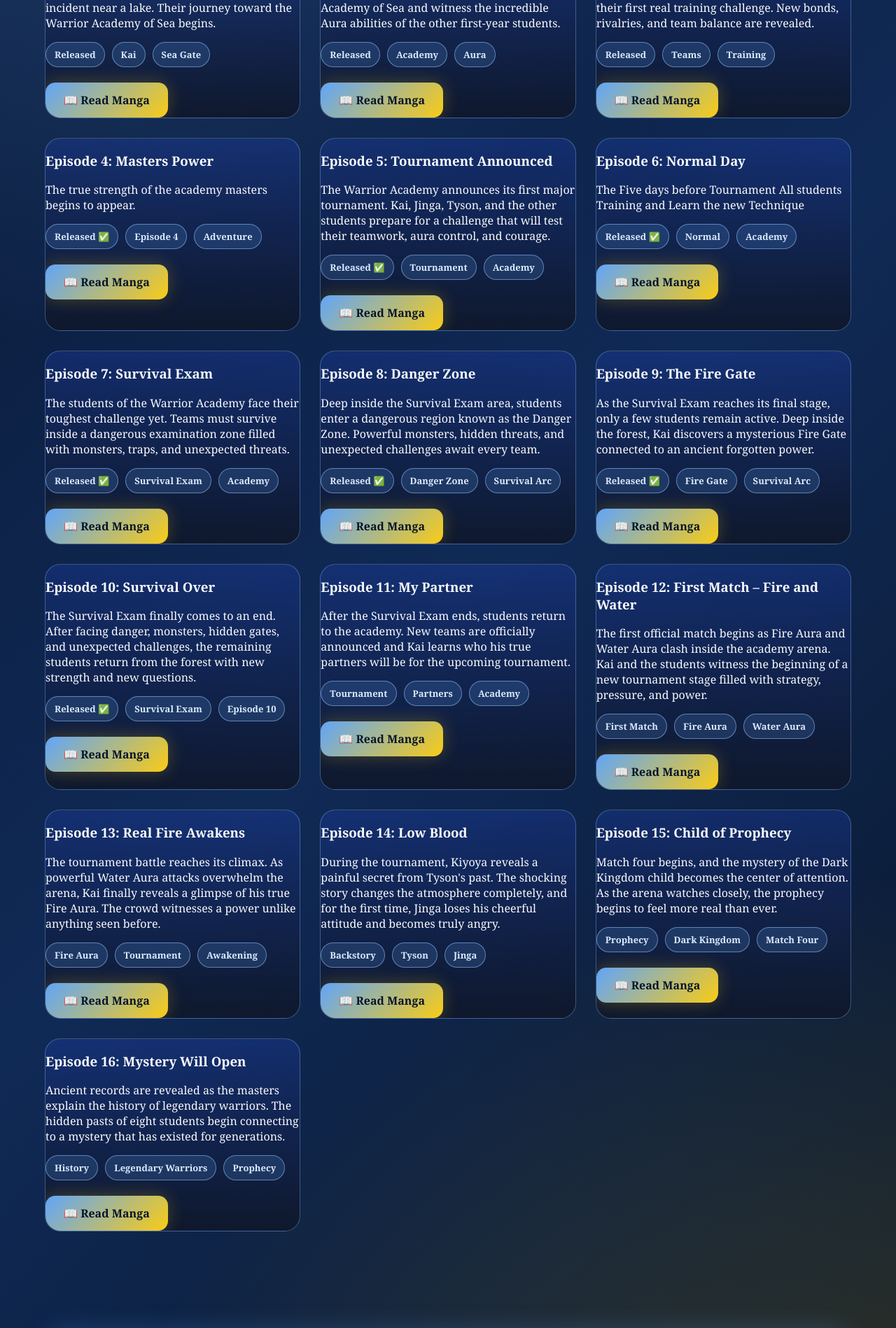
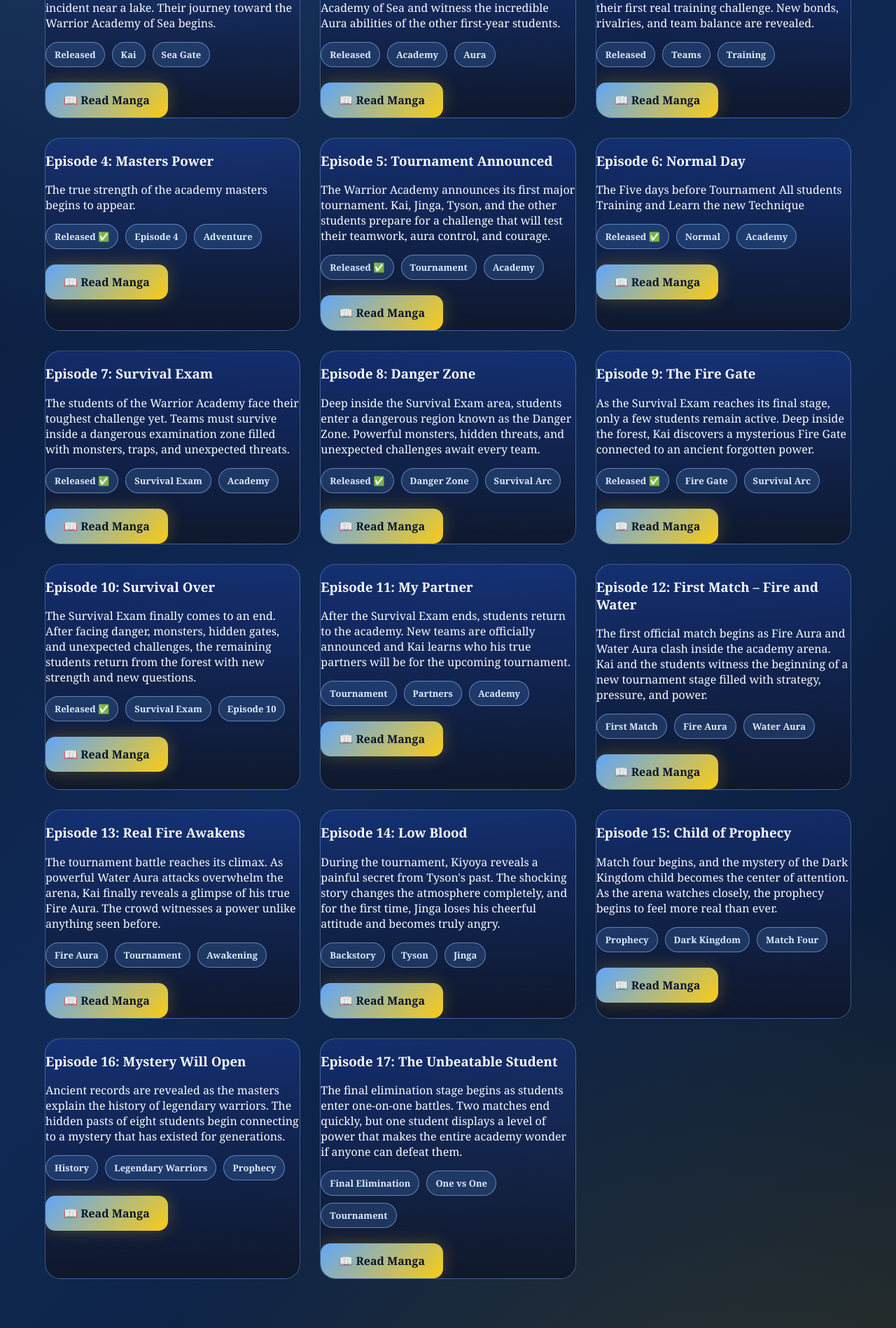
Before and after one commit to infinityaiworld001-cmd/my_world, a Flask app: page /chapters in a window 1280 px wide. Shown: the part 705-2603 px from the top of the page at 70% size. Run offline with Flask 3, Linux system fonts and the light colour scheme.

Commit message:
Update chapters.html

```diff
--- a/templates/chapters.html
+++ b/templates/chapters.html
@@ -378,6 +378,28 @@
     </a>
 </div>
 
+        <div class="chapter-card">
+    <h3>Episode 17: The Unbeatable Student</h3>
+
+    <p>
+        The final elimination stage begins as students enter one-on-one
+        battles. Two matches end quickly, but one student displays a level
+        of power that makes the entire academy wonder if anyone can defeat them.
+    </p>
+
+    <div class="tag-row">
+        <span class="tag">Final Elimination</span>
+        <span class="tag">One vs One</span>
+        <span class="tag">Tournament</span>
+    </div>
+
+    <br>
+
+    <a href="/manga/episode-17/1" class="btn">
+        📖 Read Manga
+    </a>
+</div>
+
     </div>
 </section>
 
```
